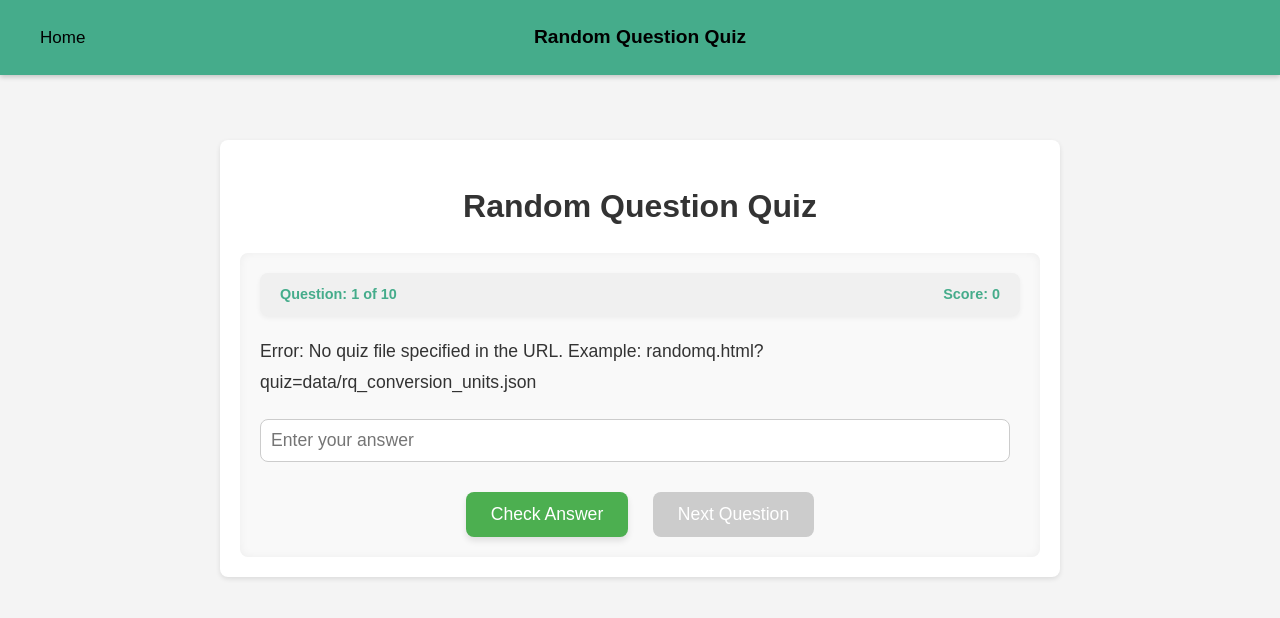
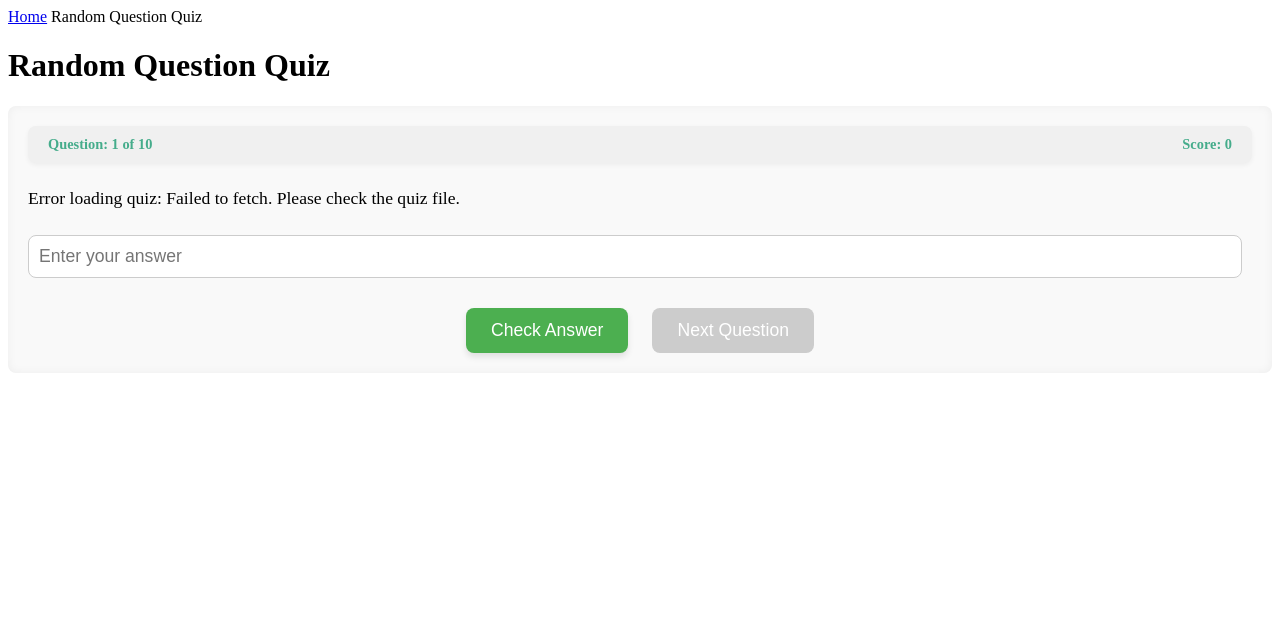
Before and after one commit to probe973/pha-4010y, a Jekyll site: the page randomq.html, which Jekyll copies as it is, in a window 1280 px wide. Shown: the top 618 px of the page. Built offline with Jekyll 4.4.1, drawn with Linux system fonts in a browser that asks for light colours; part of the change alters nothing that is shown.

Commit message:
Update randomq.html

```diff
--- a/randomq.html
+++ b/randomq.html
@@ -5,23 +5,14 @@
     <meta name="viewport" content="width=device-width, initial-scale=1.0">
     <title>Random Question Quiz</title>
 
-    <!-- Link to your existing stylesheet -->
-    <link rel="stylesheet" href="/assets/css/style.css">
-
     <!-- Link to your Font Awesome stylesheet -->
     <link rel="stylesheet" href="https://cdnjs.cloudflare.com/ajax/libs/font-awesome/6.0.0-beta3/css/all.min.css">
 
-    <!-- Link to your favicon -->
-    <link rel="icon" href="/pha-4010y/favicon.ico" type="image/x-icon">
-
-    <!-- MathJax for rendering LaTeX, using your preferred configuration -->
+    <!-- MathJax for rendering LaTeX -->
     <script type="text/javascript" id="MathJax-script">
         window.MathJax = {
             tex: {
                 inlineMath: [['$', '$'], ['\\(', '\\)']]
-            },
-            options: {
-                // Removed 'scale' option to rely on CSS
             },
             svg: {
                 fontCache: 'global'
@@ -30,7 +21,7 @@
     </script>
     <script type="text/javascript" src="https://cdn.jsdelivr.net/npm/mathjax@3/es5/tex-mml-chtml.js"></script>
 
-    <!-- Embedded CSS for specific quiz elements -->
+    <!-- Embedded CSS from your provided code, with NO extra styling added by me. -->
     <style>
         .quiz-container {
             padding: 20px;
@@ -133,7 +124,7 @@
     </style>
 </head>
 <body>
-    <!-- Navbar from your default.html -->
+    <!-- Navbar from your provided code -->
     <div class="navbar">
         <a href="/index.html" class="navbar-link">Home</a>
         <span class="navbar-title">Random Question Quiz</span>
@@ -173,6 +164,7 @@
         let answeredCorrectly = false;
 
         // DOM elements
+        const quizContainer = document.querySelector('.quiz-container');
         const questionNumDisplay = document.getElementById('current-question-num');
         const totalQuestionsDisplay = document.getElementById('total-questions');
         const scoreDisplay = document.getElementById('current-score');
@@ -193,26 +185,11 @@
             }
         }
 
-        // Function to get the quiz file name from the URL
-        function getQuizFileName() {
-            const urlParams = new URLSearchParams(window.location.search);
-            return urlParams.get('quiz');
-        }
-
         // Function to load the quiz data from the JSON file
         async function loadQuizData() {
-            // NOTE: The user's JSON file is assumed to be in the 'data/' folder.
-            // You will need to access this page with a URL parameter like:
-            // randomq.html?quiz=data/rq_conversion_units.json
-            const quizFileName = getQuizFileName();
-            if (!quizFileName) {
-                questionTextElement.textContent = 'Error: No quiz file specified in the URL. Example: randomq.html?quiz=data/rq_conversion_units.json';
-                return;
-            }
-
             try {
-                // Fetch the JSON file
-                const response = await fetch(quizFileName);
+                // Fetch the JSON file using the 'uploaded:' protocol
+                const response = await fetch('uploaded:rq_conversion_units.json');
                 if (!response.ok) {
                     throw new Error(`HTTP error! Status: ${response.status}`);
                 }
@@ -222,11 +199,11 @@
                 shuffleArray(data);
                 quizData = data.slice(0, totalQuestions);
 
-                // Initialize the quiz
+                // Initialize the quiz after data is loaded
                 initializeQuiz();
 
             } catch (error) {
-                questionTextElement.textContent = `Error loading quiz: ${error.message}. Please check the quiz file path.`;
+                questionTextElement.textContent = `Error loading quiz: ${error.message}. Please check the quiz file.`;
                 console.error('Error fetching quiz data:', error);
             }
         }
@@ -300,8 +277,8 @@
             }
 
             // Check if the user's answer matches the JSON answer
-            // Using parseFloat for numerical comparison
-            const isCorrect = parseFloat(userAnswer) === parseFloat(currentQuestion.Answer);
+            // Using parseFloat for numerical comparison with a small tolerance for floating-point issues
+            const isCorrect = Math.abs(parseFloat(userAnswer) - parseFloat(currentQuestion.Answer)) < 0.0001;
 
             if (isCorrect) {
                 feedbackMessage.textContent = 'Correct!';
```
